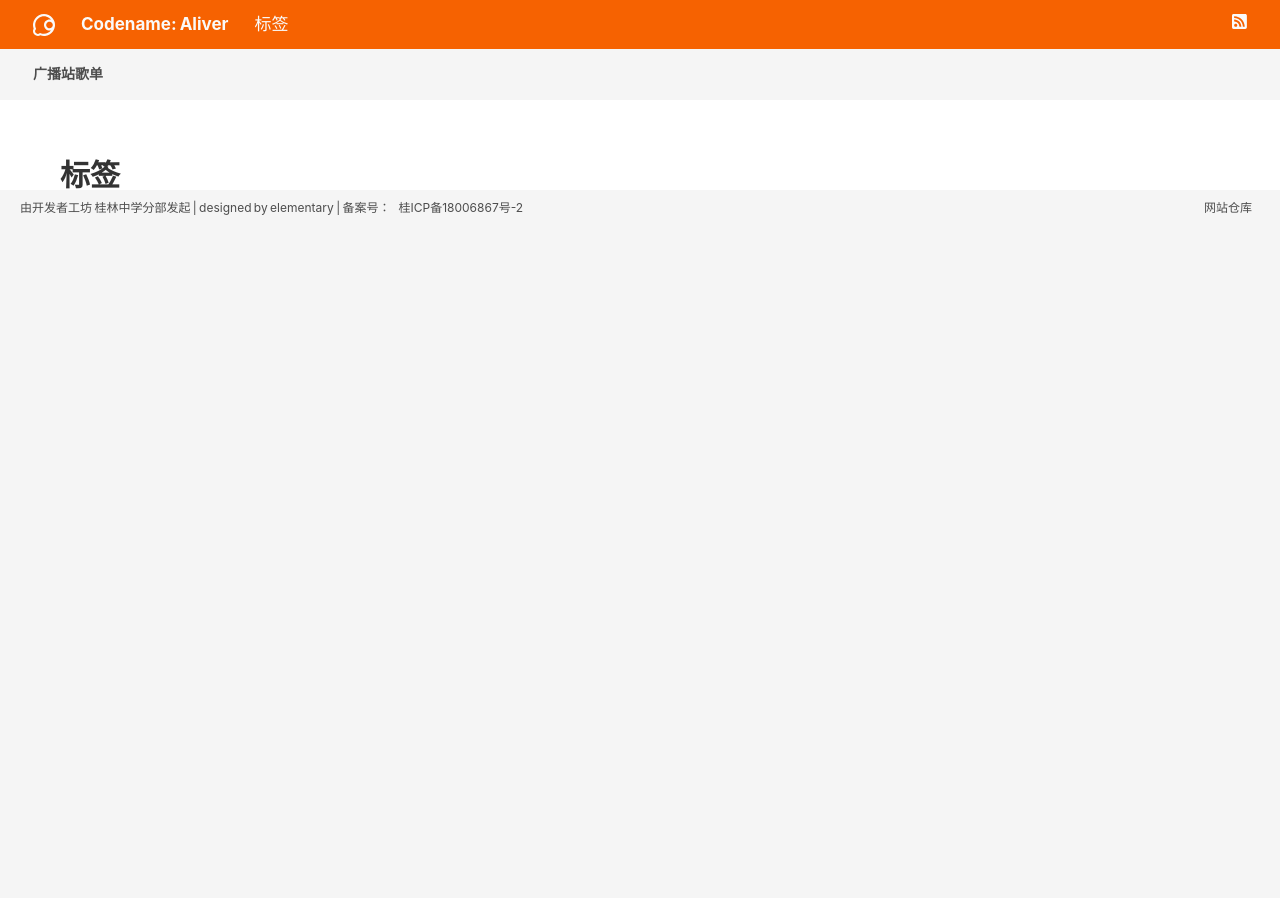
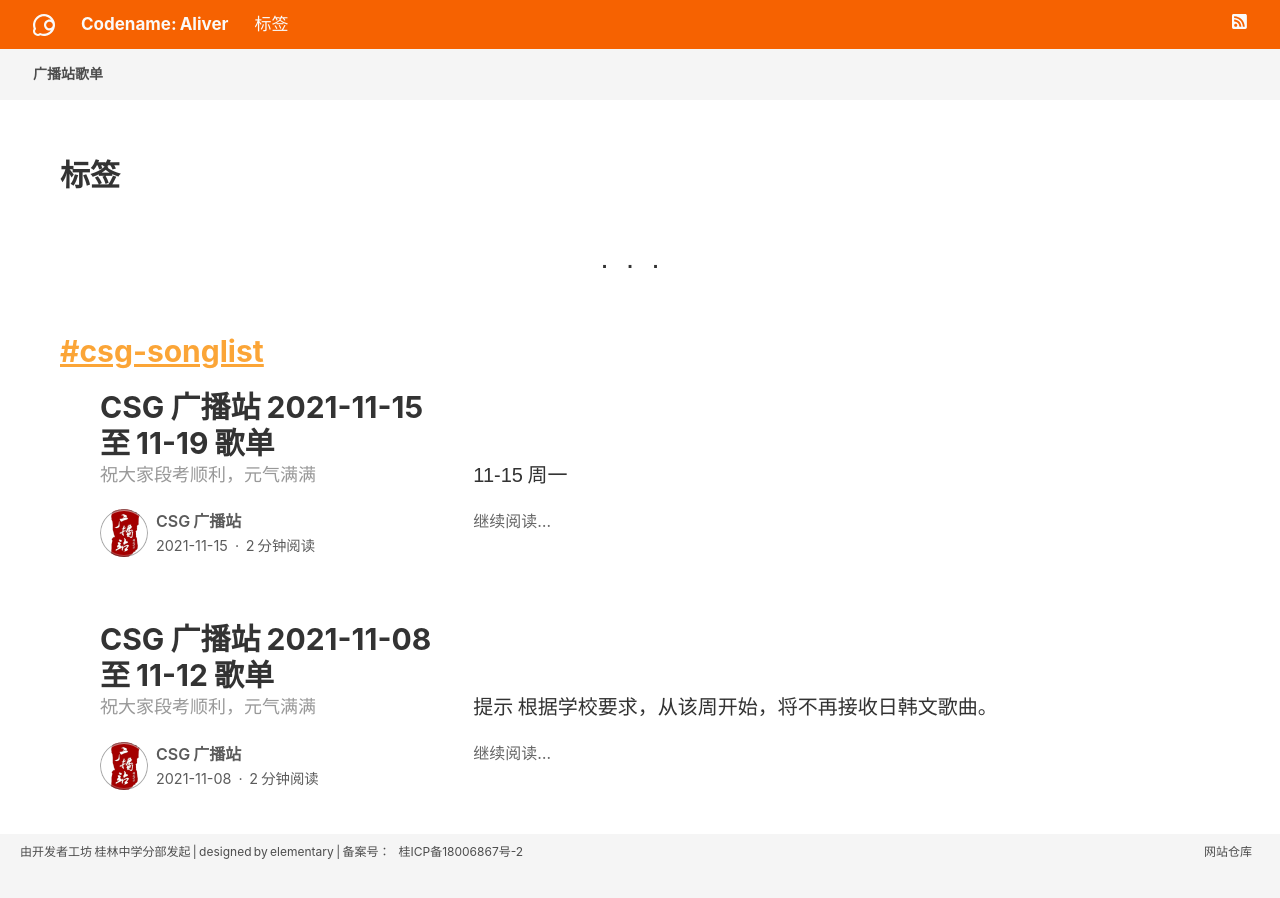
Before and after one commit to devswork-glzx/aliver, a Jekyll site: the page built from tags.md, in a window 1280 px wide. Built offline with Jekyll 4.4.1, drawn with Linux system fonts in a browser that asks for light colours; our own code applies the rules of GitHub Pages for plain Markdown files.

Commit message:
new songlist

```diff
--- a/Gemfile
+++ b/Gemfile
@@ -7,3 +7,6 @@ gem 'github-pages', group: :jekyll_plugins do
   gem 'kramdown'
   gem 'rouge'
 end
+
+
+gem "webrick", "~> 1.7"
--- a/_config.yaml
+++ b/_config.yaml
@@ -6,6 +6,8 @@ avatar: imgradeone
 
 reddit: imgradeone
 twitter: imgradeone
+
+future: true
 
 authors:
   imgradeone:
@@ -40,5 +42,4 @@ kramdown:
     block:
       line_numbers: true
 
-future: false # Allows us to stage posts
 exclude: [README.md, Gemfile, Gemfile.lock, vendor]
--- /dev/null
+++ b/_posts/2021-11-08-songlist-2021-11-08.md
@@ -0,0 +1,45 @@
+---
+title: "CSG 广播站 2021-11-08 至 11-12 歌单"
+description: "祝大家段考顺利，元气满满"
+author: csg
+
+tags:
+  - csg-songlist
+---
+
+## 提示
+根据学校要求，从该周开始，将不再接收日韩文歌曲。
+
+## 11-08 周一
+
+- **经济舱** by KEY.L刘聪 & Kafe.Hu
+  [网易云音乐](https://music.163.com/song?id=1492049185)
+- **NO.1——南波万** by 蒲熠星 / 周峻纬 / IXFORM-唐九洲 / 齐思钧 / 郭文韬 / 邵明明 / 石凯
+  [QQ 音乐](https://y.qq.com/n/ryqq/songDetail/000NAyGB1azhLQ)
+
+## 11-09 周二
+
+- **Play With Fire**（不确定歌曲作者，暂不提供）
+- **请回答** by 何炅
+  [QQ 音乐](https://y.qq.com/n/ryqq/songDetail/002FqKxj4LeBtc)
+
+## 11-10 周三
+
+- **骄傲** by 王源
+  [咪咕音乐](https://music.migu.cn/v3/music/song/69906200022) / [QQ 音乐（VIP）](https://y.qq.com/n/ryqq/songDetail/003QMt9F3WhmXS)
+- **做你的星星** by 风擎天下
+  [网易云音乐](https://music.163.com/song?id=1484163081)
+
+## 11-11 周四
+
+- **Flower Dance** by DJ OKAWARI
+  [网易云音乐（由 Sunnyxi 搬运）](https://music.163.com/song?id=1860135779) / [QQ 音乐（VIP）](https://y.qq.com/n/ryqq/songDetail/003AepR40yJdm8) / [SoundCloud（国内无法访问）](https://soundcloud.com/djokawari/flower-dance) /
+- **拳力以赴** by 张颜齐
+  [网易云音乐](https://music.163.com/song?id=1875908742) / [QQ 音乐](https://y.qq.com/n/ryqq/songDetail/0020ovFd1NlclY)
+
+## 11-12 周五
+
+- **生长** by 王俊凯
+  [QQ 音乐](https://y.qq.com/n/ryqq/songDetail/001b27bh1na0hB) / [咪咕音乐](https://music.migu.cn/v3/music/song/69909900051)
+- **Legends Never Die** by Against The Current
+  [网易云音乐](https://music.163.com/song?id=506196018) / [QQ 音乐](https://y.qq.com/n/ryqq/songDetail/00394z9S2ciPAD)
```
Also changed, not shown: 404.md (+1 -1 lines), _posts/2021-11-15-songlist-2021-11-15.md (renamed from _posts/2021-11-15-songlist.md, +0 -1 lines).
